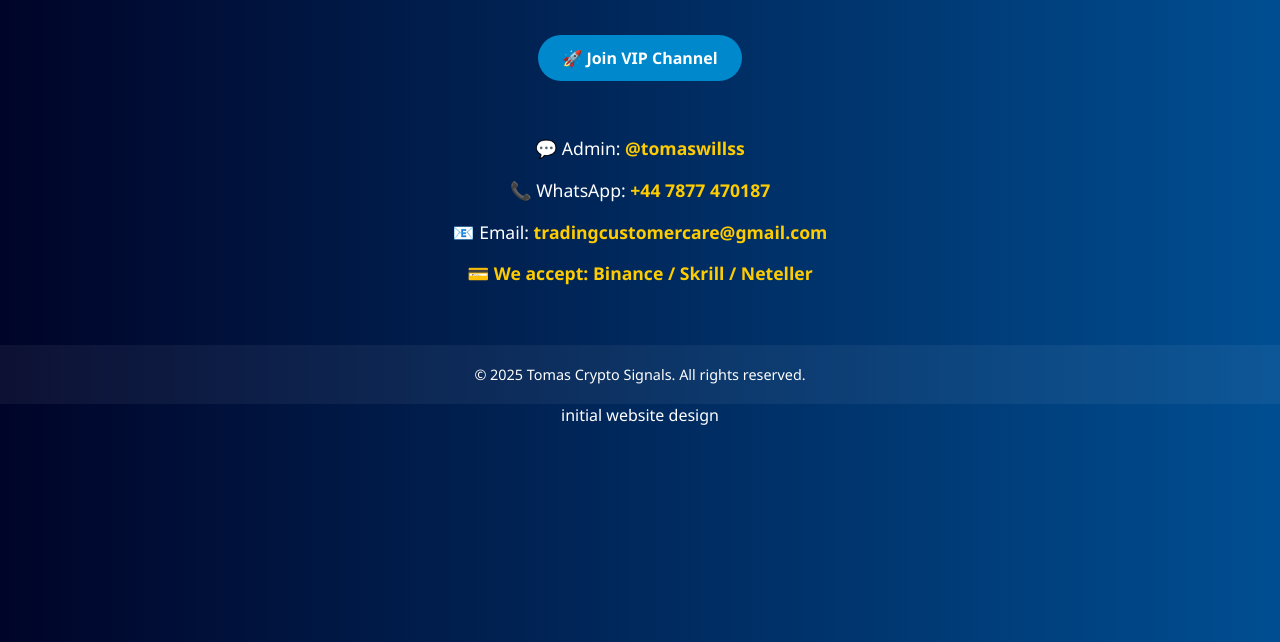
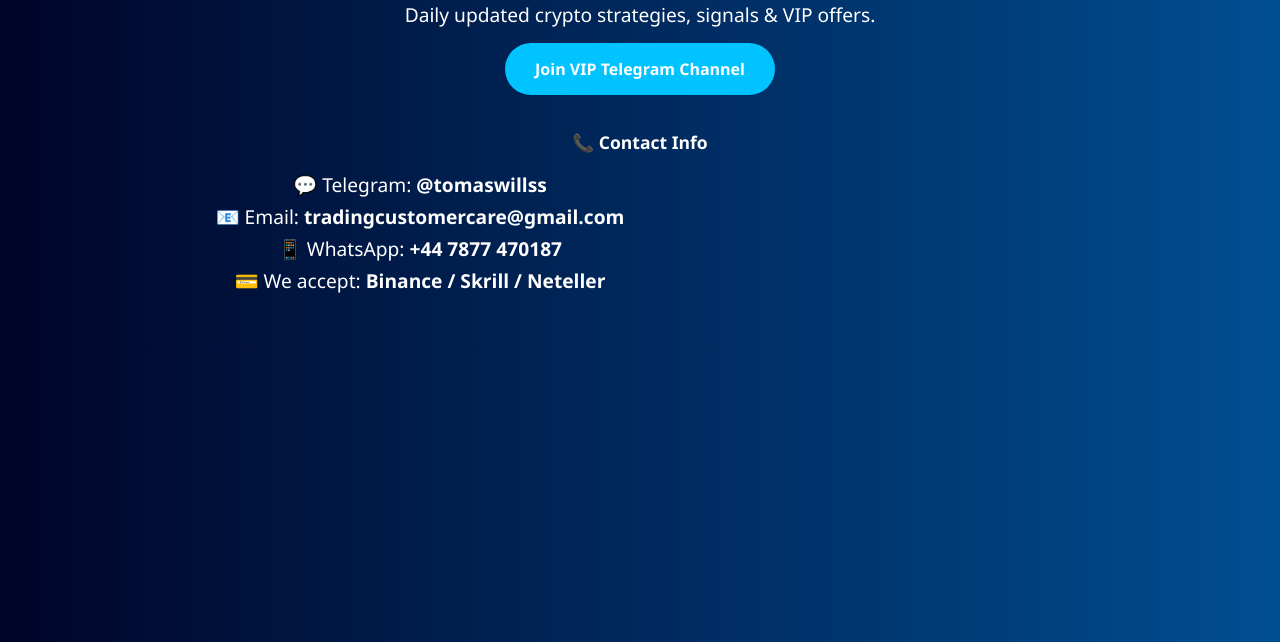
Before and after one commit to Tomascr3/crypto-site, a plain HTML site: page index.html in a window 1280 px wide. Shown: the part 158-800 px from the top of the page. Drawn offline with Linux system fonts and the light colour scheme.

Commit message:
Replace old design with new homepage layout

```diff
--- a/index.html
+++ b/index.html
@@ -2,73 +2,58 @@
 <html lang="en">
 <head>
   <meta charset="UTF-8" />
-  <meta name="viewport" content="width=device-width, initial-scale=1" />
+  <meta name="viewport" content="width=device-width, initial-scale=1.0"/>
   <title>Tomas Crypto Signals</title>
   <style>
     body {
+      margin: 0;
       font-family: 'Segoe UI', sans-serif;
-      margin: 0;
-      padding: 0;
       background: linear-gradient(to right, #000428, #004e92);
-      color: #fff;
+      color: white;
       text-align: center;
-    }
-    header {
-      padding: 40px 20px;
+      padding: 50px 20px;
     }
     h1 {
       font-size: 2.5rem;
-      margin-bottom: 10px;
     }
     p {
-      font-size: 1.1rem;
-      margin-top: 0;
+      font-size: 1.2rem;
+      max-width: 800px;
+      margin: 10px auto 30px;
     }
-    .btn {
-      display: inline-block;
-      background-color: #0088cc;
-      color: white;
-      padding: 12px 24px;
-      margin-top: 20px;
+    a.button {
+      background: #00c3ff;
+      color: #fff;
+      padding: 15px 30px;
+      border-radius: 30px;
       text-decoration: none;
-      border-radius: 30px;
       font-weight: bold;
-      transition: background 0.3s;
+      font-size: 16px;
+      transition: background 0.3s ease;
     }
-    .btn:hover {
-      background-color: #005f8c;
+    a.button:hover {
+      background: #0088cc;
     }
-    footer {
-      margin-top: 60px;
-      padding: 20px;
-      background-color: rgba(255, 255, 255, 0.05);
-      font-size: 0.9rem;
+    .contact {
+      margin-top: 50px;
+      font-size: 15px;
     }
-    .contact-info {
-      margin-top: 15px;
-    }
-    strong {
-      color: #ffcc00;
+    .contact p {
+      margin: 5px 0;
     }
   </style>
 </head>
 <body>
-  <header>
-    <h1>🚀 Welcome to Tomas Crypto Signals</h1>
-    <p>Daily updated crypto strategies, signals & VIP offers.</p>
-    <a class="btn" href="https://t.me/tomaswillss" target="_blank">🚀 Join VIP Channel</a>
-  </header>
+  <h1>🚀 Welcome to Tomas Crypto Signals</h1>
+  <p>Daily updated crypto strategies, signals & VIP offers.</p>
+  <a class="button" href="https://t.me/tomaswillss" target="_blank">Join VIP Telegram Channel</a>
 
-  <section class="contact-info">
-    <p>💬 Admin: <strong>@tomaswillss</strong></p>
-    <p>📞 WhatsApp: <strong>+44 7877 470187</strong></p>
+  <div class="contact">
+    <h3>📞 Contact Info</h3>
+    <p>💬 Telegram: <strong>@tomaswillss</strong></p>
     <p>📧 Email: <strong>tradingcustomercare@gmail.com</strong></p>
-    <p><strong>💳 We accept:</strong> <strong>Binance / Skrill / Neteller</strong></p>
-  </section>
-
-  <footer>
-    &copy; 2025 Tomas Crypto Signals. All rights reserved.
-  </footer>
+    <p>📱 WhatsApp: <strong>+44 7877 470187</strong></p>
+    <p>💳 We accept: <strong>Binance / Skrill / Neteller</strong></p>
+  </div>
 </body>
 </html>
-initial website design
```
